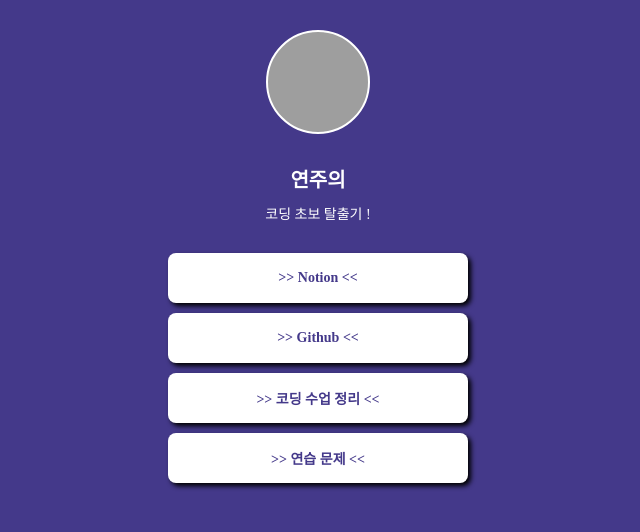
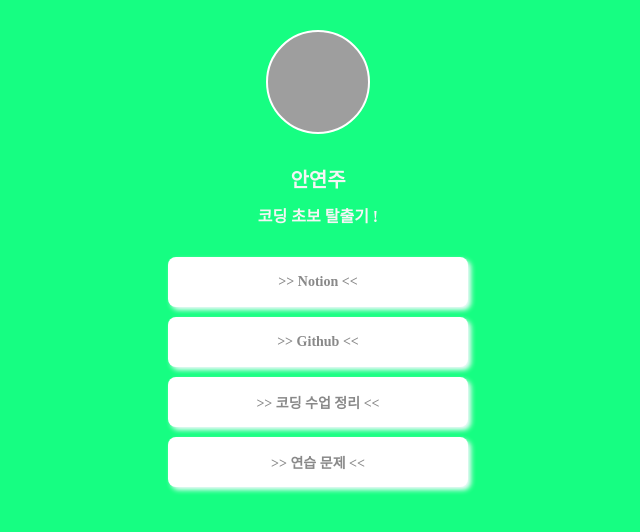
Before and after one commit to AnYeonJuuuu/mypage, a plain HTML site: page index.html in a window 1280 px wide. Shown: the whole page, without its empty margins (322-962 px from the left). Drawn offline with Linux system fonts and the light colour scheme; grey boxes are pictures that could not be loaded; a web font is replaced by a local one.

Commit message:
Update index.html

```diff
--- a/index.html
+++ b/index.html
@@ -8,14 +8,14 @@
     <meta property="og:description" content=" 코딩 천재 되기 프로젝트! ">
     <meta property="og:image" content="KakaoTalk_20220620_202450897.jpg">
     <script type="text/javascript" src="https://s3.ap-northeast-2.amazonaws.com/materials.spartacodingclub.kr/free/sparta.js"></script>
-    <title>르탄이 - 프로필 링크</title>
+    <title>AnYeonJu - 프로필 링크</title>
     <style>
         @import url('https://cdn.jsdelivr.net/gh/orioncactus/pretendard/dist/web/static/pretendard.css');
         * {
             font-family: "Pretendard",serif;
         }
        body{
-        background-color: #44398A;
+        background-color: rgb(22, 254, 130);
     }
         .profile{
             width: 100px;
@@ -31,15 +31,19 @@
             background-size: cover;
         }
         .main{
-           color: white;
+           color: whitesmoke;
            font-size: 20px;
+           font-weight: bold;
+
 
            margin-top: 30px;
            margin-bottom: 10px;
         }
         .sub{
-            color: white;
-           font-size: 14px;
+            color: whitesmoke;
+           font-size: 16px;
+           font-weight: bold;
+
 
            margin-top: 0px;
            margin-bottom: 30px;
@@ -65,7 +69,7 @@
 
             font-size: 14px;
             font-weight: bold;
-            color: #44398A;
+            color: rgb(137, 137, 137);
 
             display: flex;
             flex-direction: column;
@@ -74,7 +78,7 @@
 
             text-decoration: none;
 
-            box-shadow: 3px 3px 5px 0px black;
+            box-shadow: 3px 3px 5px 0px ghostwhite;
         }
         .wrap > a:hover{
             background-color: #f2f2f2;
@@ -85,7 +89,7 @@
 <body>
     <div class="wrap">
         <div class="profile"></div>
-        <h1 class="main">연주의</h1>
+        <h1 class="main">안연주</h1>
         <p class="sub">코딩 초보 탈출기 !</p>
         <a target="_blank" href="https://www.notion.so/Project-0b87b83d43784d709caa7fb4afcb729c"> >> Notion << </a>
         <a target="_blank" href="https://github.com/"> >> Github << </a>
```
